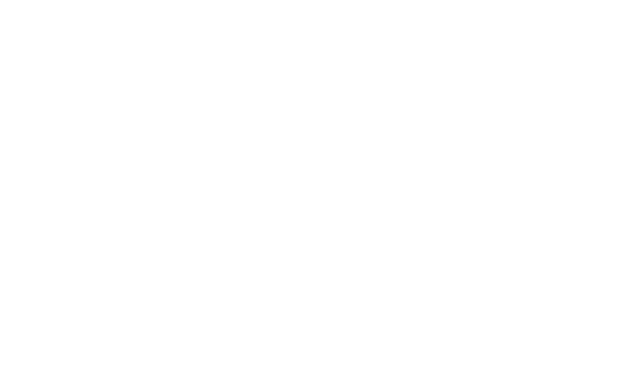
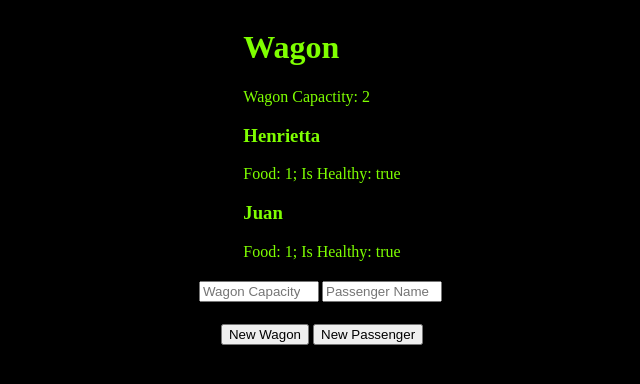
Before and after one commit to Benscott92/Oregon-Trail_extended, a plain HTML site: page index.html in a window 1280 px wide. Shown: the whole page, without its empty margins (318-958 px from the left). Drawn offline with Linux system fonts and the light colour scheme.

Commit message:
added buttons and simple style

```diff
--- a/assets/Travlers.js
+++ b/assets/Travlers.js
@@ -4,6 +4,16 @@
 // an amount of food, with an initial value of 1.
 // an isHealthy property, with an initial value of true, which indicates whether a traveler is sick.
 // The Traveler class should also have the following methods:
+function toHTMLPassenger(passenger){
+    let passengerElement = document.createElement('div')
+    let passengerSummary = document.createElement('h3')
+    passengerElement.append(passengerSummary)
+    passengerSummary.append(passenger.name)
+    passengerElement.append(`Food: ${passenger.food}; Is Healthy: ${passenger.isHealthy}`)
+    main.append(passengerElement)
+
+}
+
 
 class Traveler{
     constructor(name){
--- a/assets/Wagon.js
+++ b/assets/Wagon.js
@@ -8,6 +8,28 @@ class Wagon{
     constructor(capacity){
         this.capacity = capacity
         this.passengers = []
+        this.currentPassengers = 0
+        this.toHTMLWagon()
+    }
+    // Display relevent information in the DOM about the wagons and traveler – for example: travelers name/food/isHealthy, and/or Wagon's passengers/capacity.
+    toHTMLWagon(){
+        let wagonElement = document.createElement('div')
+        let wagonName = document.createElement('h1')
+        wagonName.append('Wagon')
+        wagonElement.append(wagonName)
+
+        wagonElement.append('Wagon Capactity: ', this.capacity)
+        main.append(wagonElement)
+    }
+
+    toHTMLPassenger(passenger){
+        let passengerElement = document.createElement('div')
+        let passengerSummary = document.createElement('h3')
+        passengerElement.append(passengerSummary)
+        passengerSummary.append(passenger.name)
+        passengerElement.append(`Food: ${passenger.food}; Is Healthy: ${passenger.isHealthy}`)
+        main.append(passengerElement)
+
     }
 
     getAvailableSeatCount(){
@@ -15,7 +37,11 @@ class Wagon{
     }
     join(travler){
         if((this.capacity - this.passengers.length) > 0){
-        this.passengers.push(travler)}
+        this.passengers.push(travler)
+        this.toHTMLPassenger(travler)
+        this.currentPassengers += 1
+    }
+
     }
     shouldQuarantine(){
         for(let index = 0; index < this.passengers.length; index++){
@@ -34,6 +60,7 @@ class Wagon{
     }
 
 
+
 }
 
 // getAvailableSeatCount()  Returns the number of empty seats, determined by the capacity set when the wagon was created, subtracted by the number of passengers currently on board.
--- a/assets/main.js
+++ b/assets/main.js
@@ -1,7 +1,43 @@
 let main = document.querySelector('main')
-// Add the wagons and the travelers to the DOM.
-// Display relevent information in the DOM about the wagons and traveler – for example: travelers name/food/isHealthy, and/or Wagon's passengers/capacity.
+let buttonZone = document.querySelector('.buttons')
+let inputZone = document.querySelector('.inputs')
+
+let capacityInput = document.createElement('input')
+capacityInput.placeholder= 'Wagon Capacity'
+capacityInput.type = 'number'
+inputZone.append(capacityInput)
+
+let passengerNameInput = document.createElement('input')
+passengerNameInput.placeholder = 'Passenger Name'
+inputZone.append(passengerNameInput)
+
+
+let wagonButton = document.createElement('button')
+let passengerButton = document.createElement('button')
+wagonButton.append('New Wagon')
+passengerButton.append('New Passenger')
+buttonZone.append(wagonButton, passengerButton)
+// Add the wagons and the travelers to the DOM. ~_~
+
 // Add buttons to your classes – for example: make a traveler eat, add a traveler to a wagon, check if a wagon should quarantine, etc.
+
+wagonButton.addEventListener('click', function(){
+    if(capacityInput.value > 0){
+        return new Wagon(capacityInput.value)
+    }
+    return alert('Please Input A Capacity Greater Than Zero')
+
+})
+
+passengerButton.addEventListener('click', function(){
+    if(passengerNameInput.value.length > 0){
+        return toHTMLPassenger(new Traveler(passengerNameInput.value))
+    }
+    return alert('Please Input A Name')
+
+
+})
+
 // Add a button to create a new traveler based on a name the user inputs.
 // Add animations simulating travel, etc.
 // Generally just make your game feel more like the original Oregon Trail.
--- a/index.html
+++ b/index.html
@@ -10,9 +10,10 @@
     <main>
 
     </main>
-
+    <div class="inputs"></div>
+    <div class="buttons"></div>
+    <script src="./assets/Travlers.js"></script>
     <script src="./assets/Wagon.js"></script>
-    <script src="./assets/Travlers.js"></script>
     <script src="./assets/main.js"></script>
     <script src="./assets/test.js"></script>
 </body>
--- a/style.css
+++ b/style.css
@@ -0,0 +1,22 @@
+*{
+    box-sizing: border-box;
+}
+
+body{
+    display: flex;
+    flex-direction: column;
+    align-items: center;
+    background: black;
+    color: chartreuse;
+}
+
+div{
+    margin: 10px;
+}
+input{
+    width: 120px;
+    margin-right: 3px;
+}
+button{
+    margin: 2px;
+}
```
